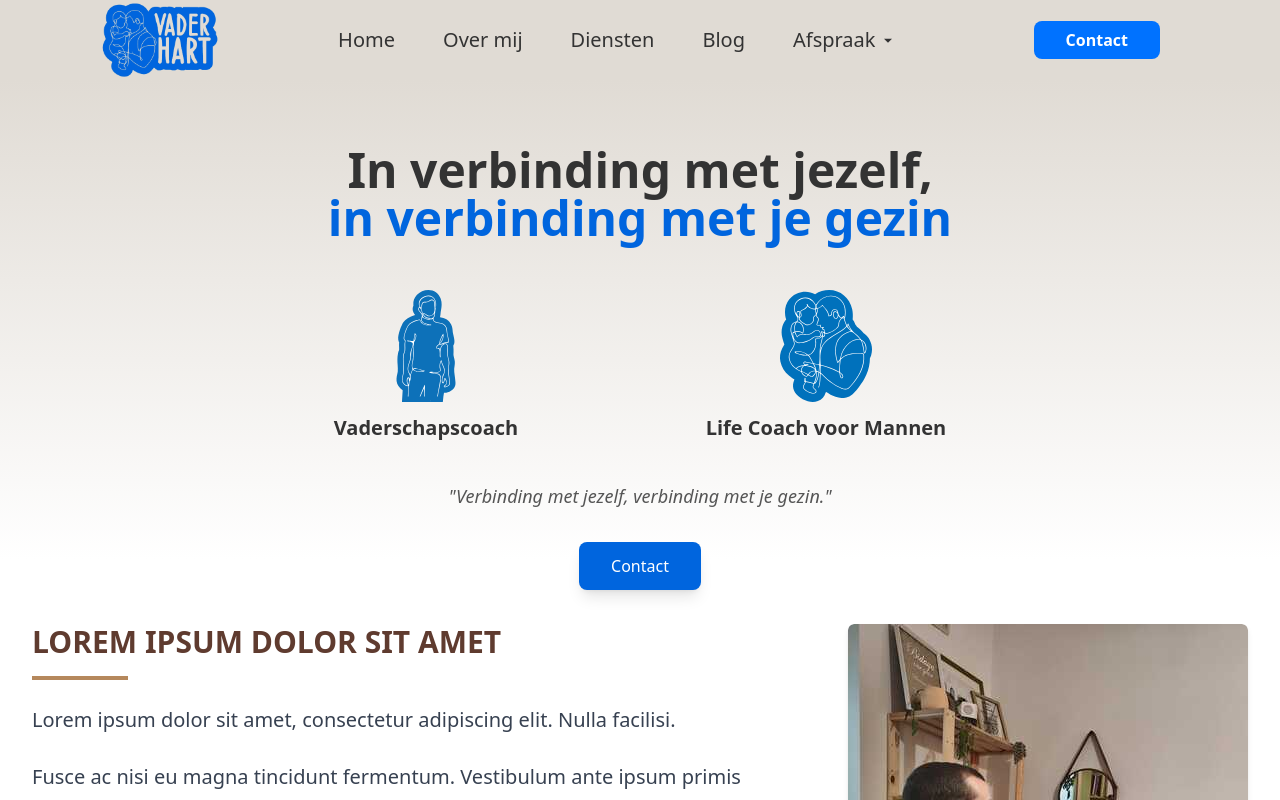
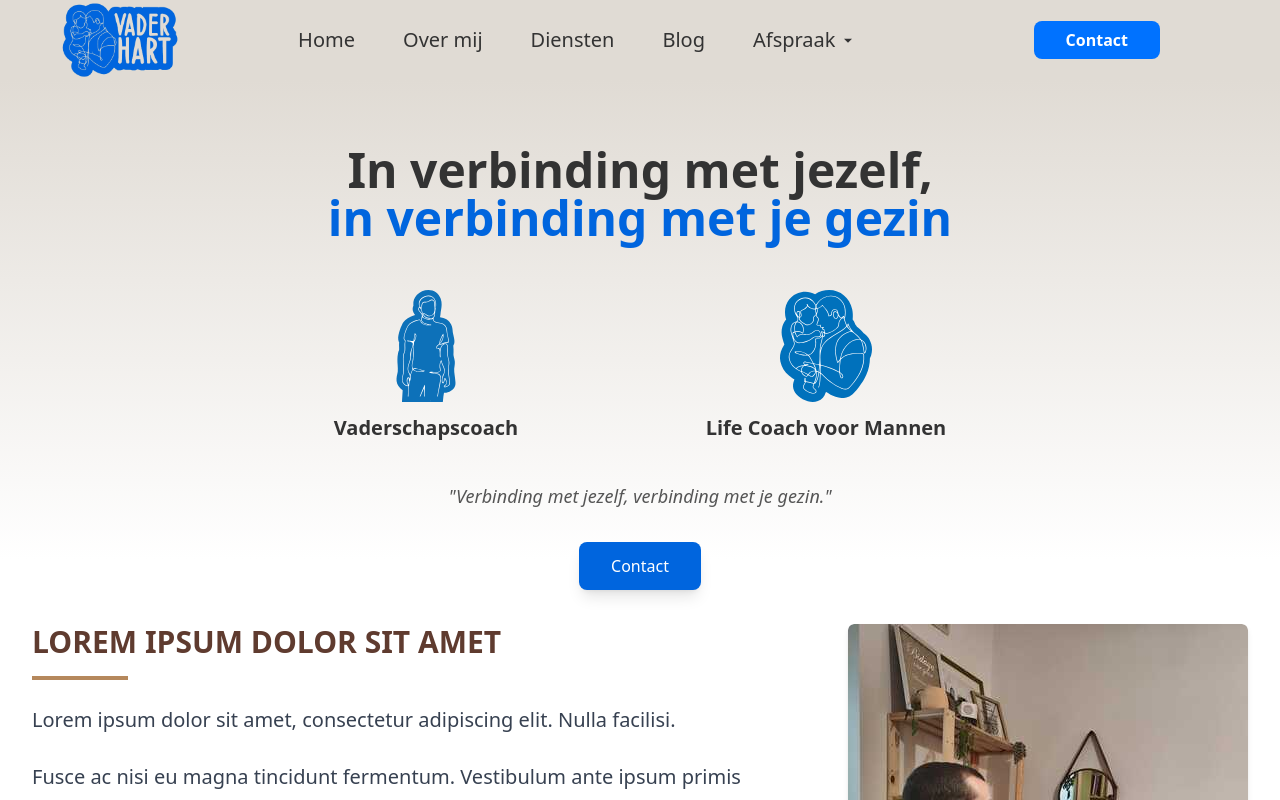
Before and after one commit to mosisgaye/father, a Next.js app: page / in a window 1280 px wide. Shown: the top 800 px of the page. Built offline with nearby package versions, Linux system fonts and the light colour scheme.

Commit message:
Description des modifications

```diff
--- a/components/Header.tsx
+++ b/components/Header.tsx
@@ -14,7 +14,7 @@ export default function Header() {
   return (
     <header className="top-0 z-50 bg-[#e0dbd4] text-[#333] px-4 h-12 md:px-10 md:h-20 flex items-center justify-between">
       {/* Logo */}
-      <div className="flex mx-10">
+      <div className="flex">
         <Link href="/" aria-label="Retourner à l'accueil ComparePrix">
           <Image className="w-20 sm:w-28 md:w-36 lg:w-40" width={200} height={160} src="/images/logo.png" alt="Logo vaderhart" />
         </Link>
@@ -81,7 +81,7 @@ export default function Header() {
         {/* Close Button in Mobile Menu */}
         <div className="flex justify-end p-4">
           <button onClick={toggleMenu} aria-label="Fermer le menu">
-            <svg xmlns="http://www.w3.org/2000/svg" fill="none" viewBox="0 0 24 24" stroke="currentColor" className="w-8 h-8 text-white">
+            <svg xmlns="http://www.w3.org/2000/svg" fill="none" viewBox="0 0 24 24" stroke="currentColor" className="w-8 h-8 text-black">
               <path d="M6 18L18 6M6 6l12 12" />
             </svg>
           </button>
```
